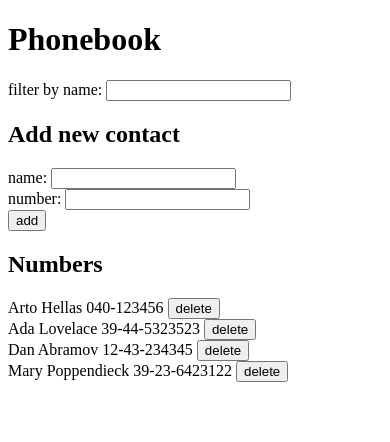
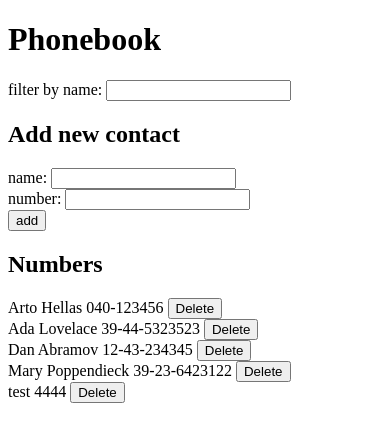
Before and after one commit to IvanFrade/fullstackopen, a React (Create React App) app in the folder part2/phonebook/: page / in a window 390 px wide. Shown: the top 442 px of the page. Built offline with nearby package versions, Linux system fonts and the light colour scheme; data requests are answered from the project's data file.

Commit message:
Exercise 2.18
Phonebook, part 10

```diff
--- a/part2/phonebook/db.json
+++ b/part2/phonebook/db.json
@@ -19,6 +19,11 @@
       "name": "Mary Poppendieck",
       "number": "39-23-6423122",
       "id": 4
+    },
+    {
+      "name": "test",
+      "number": "4444",
+      "id": 5
     }
   ]
 }
--- a/part2/phonebook/src/App.js
+++ b/part2/phonebook/src/App.js
@@ -18,22 +18,33 @@ const App = () => {
 
   const addPerson = event => {
     event.preventDefault()
+    const alreadyExists = persons.find(person => person.name === newName)
 
+    if (alreadyExists) {
+      if (window.confirm(`${newName} is already added to the phonebook, replace the old number with a new one?`)) {
+        personService
+          .update({...alreadyExists, number: newNumber})
+          .then(response => setPersons(persons
+                                        .map(person => person.id === response.id ? response : person))) // wow this actually works wtf?
+
+        setNewName('')
+        setNewNumber('')
+      }
+    }
+    else {
       const personObject = {
         name: newName,
         number: newNumber,
         id: persons[persons.length - 1].id + 1
       }
 
-    persons.some(person => person.name === personObject.name)
-    ? alert(`${newName} has already been added to the notebook!`)
-    : personService
+      personService
         .create(personObject)
-        .then(returnedPerson => {
-          setPersons(persons.concat(returnedPerson))
+        .then(returnedPerson => setPersons(persons.concat(returnedPerson)))
+
       setNewName('')
       setNewNumber('')
-        })
+    }
 
   }
 
--- a/part2/phonebook/src/components/Person.js
+++ b/part2/phonebook/src/components/Person.js
@@ -1,9 +1,9 @@
-import React from "react"
-import Button from "./Button"
+import React from 'react'
+import Button from './Button'
 
 const Person = ({ person, deletePerson }) => (
     <div>
-        {person.name} {person.number} <Button text={"delete"} onClick={() => deletePerson(person.id)}/>
+        {person.name} {person.number} <Button text={'Delete'} onClick={() => deletePerson(person.id)}/>
     </div>
 )
 
--- a/part2/phonebook/src/components/Persons.js
+++ b/part2/phonebook/src/components/Persons.js
@@ -1,5 +1,5 @@
-import React from "react"
-import Person from "./Person"
+import React from 'react'
+import Person from './Person'
 
 const Persons = ({ persons, filter, deletePerson }) => (
     <div>
--- a/part2/phonebook/src/services/persons.js
+++ b/part2/phonebook/src/services/persons.js
@@ -9,9 +9,9 @@ const getAll = () => {
         .catch(error => console.log(error))
 }
 
-const create = (newObject) => {
+const create = (newPerson) => {
     return axios
-        .post(baseUrl, newObject)
+        .post(baseUrl, newPerson)
         .then(response => response.data)
         .catch(error => console.log(error))
 }
@@ -23,6 +23,13 @@ const deleteFromServer = (id) => {
         .catch(error => console.log(error))
 }
 
-const exportedObject = { getAll, create, deleteFromServer }
+const update = (newPerson) => {
+    return axios
+        .put(baseUrl + newPerson.id, newPerson)
+        .then(request => request.data)
+        .catch(error => console.log(error))
+}
+
+const exportedObject = { getAll, create, deleteFromServer, update }
 
 export default exportedObject
```
Lines whose indentation alone changed are shown as unchanged.
